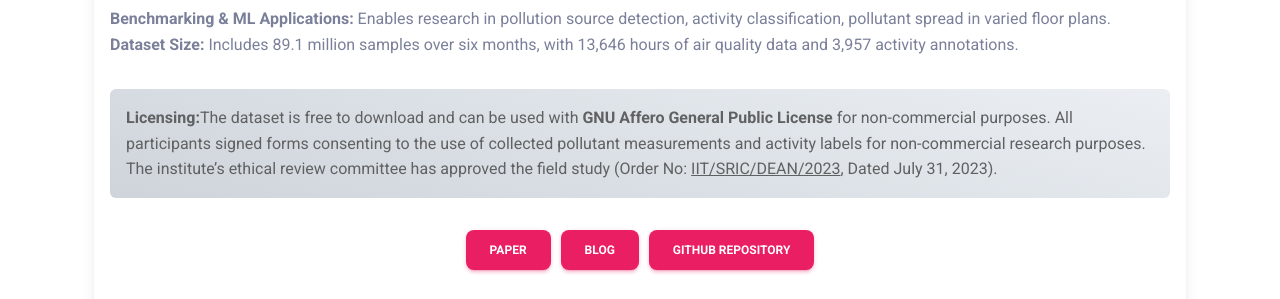
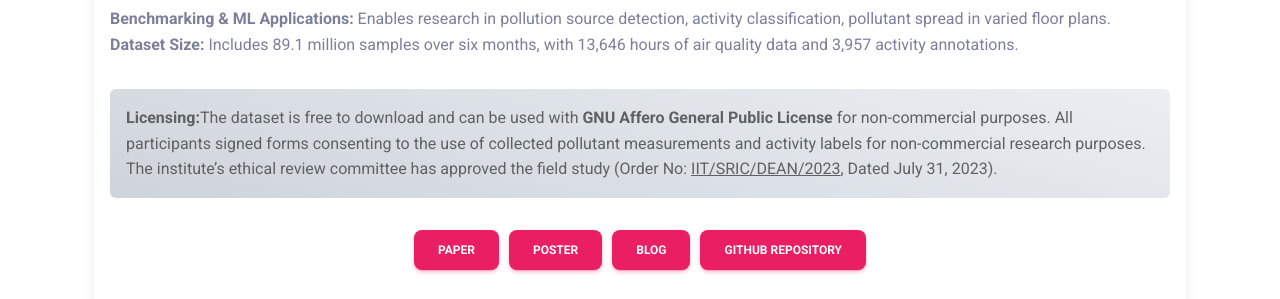
Before and after one commit to ubinet-iitkgp/ubinet, a website: page pages/DALTON.html in a window 1280 px wide. Shown: the part 1939-2238 px from the top of the page. Drawn offline with Linux system fonts and the light colour scheme; some packages are replaced by stand-ins of ours.

Commit message:
dalton poster added

```diff
--- a/pages/DALTON.html
+++ b/pages/DALTON.html
@@ -275,6 +275,8 @@
 
               <a href="https://arxiv.org/abs/2407.14501" class="btn btn-primary" role="button"
                 style="margin-right: 10px;">Paper</a>
+              <a href="/assets/posters/dalton_neurips24_poster.pdf" class="btn btn-primary" role="button"
+                style="margin-right: 10px;">Poster</a>
               <a href="https://medium.com/@prasenjitkarmakar52282/dalton-indoor-air-quality-dataset-with-activities-of-daily-living-15fe8696644d"
                 class="btn btn-primary" role="button" style="margin-right: 10px;">Blog</a>
               <a href="https://github.com/prasenjit52282/dalton-dataset" class="btn btn-primary" role="button">GitHub
```
Also changed, not shown: 1 other file.
